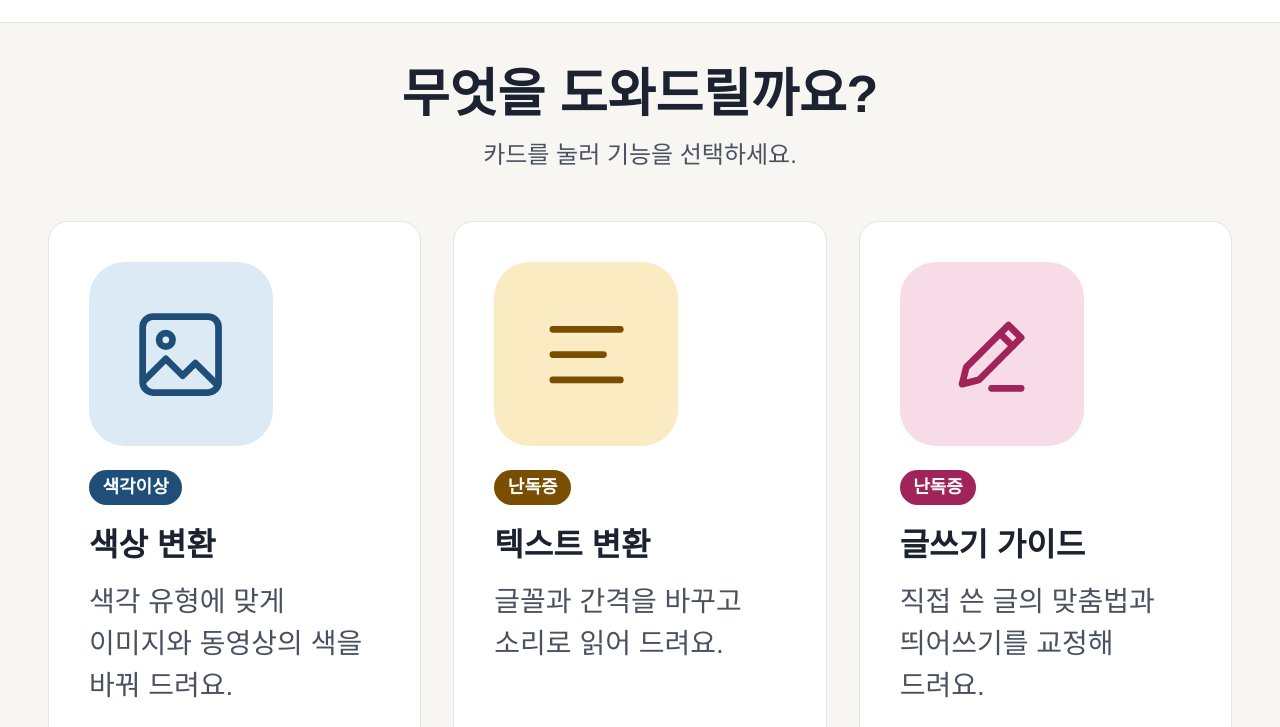
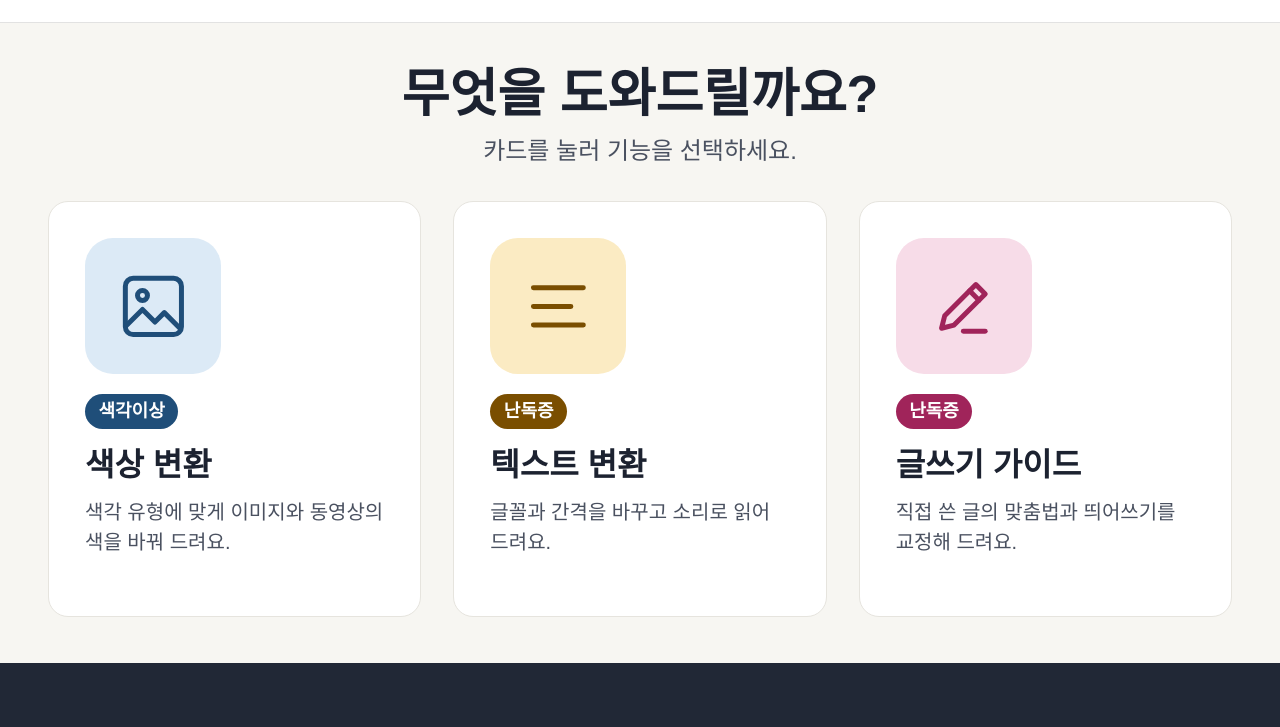
Before and after one commit to erasero/readly, a plain HTML site: page index.html in a window 1280 px wide. Shown: the part 73-800 px from the top of the page. Drawn offline with Linux system fonts and the light colour scheme; a web font is replaced by a local one.

Commit message:
style: 홈 카드 너비별 열 수와 크기 조정

```diff
--- a/css/home.css
+++ b/css/home.css
@@ -1,7 +1,7 @@
 /* 홈 */
 .hero {
   text-align: center;
-  margin-bottom: 48px;
+  margin-bottom: 1.5rem;
 }
 
 .hero__title {
@@ -11,32 +11,48 @@
 }
 
 .hero__desc {
-  margin-top: 12px;
+  margin-top: 0.5rem;
+  font-size: var(--fs-body);
   color: var(--color-body);
 }
 
+/* 폰: 1열, 카드는 아이콘 왼쪽 + 글 오른쪽 */
 .feature-list {
   display: grid;
-  grid-template-columns: repeat(3, 1fr);
-  gap: 32px;
+  grid-template-columns: 1fr;
+  gap: 1rem;
 }
 
 .feature-card {
-  display: flex;
-  flex-direction: column;
-  align-items: flex-start;
+  display: grid;
+  grid-template-columns: auto 1fr;
+  grid-template-rows: auto auto 1fr;
+  align-items: start;
+  column-gap: 1rem;
   height: 100%;
-  min-height: 590px;
-  padding: 40px;
+  padding: 1.25rem;
   transition: transform 0.2s, box-shadow 0.2s, border-color 0.2s, background-color 0.2s;
+}
+
+.feature-card > * {
+  grid-column: 2;
+}
+
+.feature-card > .feature-icon--large {
+  grid-column: 1;
+  grid-row: 1 / -1;
+}
+
+.feature-card .tag {
+  justify-self: start;
 }
 
 .feature-card:hover,
 .feature-card:focus-visible {
-  transform: translateY(-8px);
+  transform: translateY(-4px);
   border-color: var(--color-primary);
   background-color: #f5f8ff;
-  box-shadow: 0 0 0 2.5px var(--color-primary), 0 16px 32px rgba(28, 34, 48, 0.12);
+  box-shadow: 0 0 0 2.5px var(--color-primary), 0 12px 24px rgba(28, 34, 48, 0.12);
 }
 
 .feature-card:hover .feature-card__title,
@@ -45,20 +61,125 @@
 }
 
 .feature-icon--large {
-  width: 184px;
-  height: 184px;
-  border-radius: 36px;
-  margin-bottom: 24px;
+  width: 4.5rem;
+  height: 4.5rem;
+  border-radius: 1rem;
 }
 
 .feature-card__title {
-  margin-top: 16px;
+  margin-top: 0.5rem;
   font-size: var(--fs-card-title);
   font-weight: 700;
 }
 
 .feature-card__desc {
-  margin-top: 12px;
-  font-size: 28px;
+  margin-top: 0.25rem;
+  font-size: var(--fs-small);
   color: var(--color-body);
 }
+
+/* 태블릿: 2열, 카드는 위아래 배치, 마지막 카드는 가로로 길게 */
+@media (min-width: 768px) {
+  .hero {
+    margin-bottom: 2rem;
+  }
+
+  .feature-list {
+    grid-template-columns: repeat(2, 1fr);
+    gap: 1.5rem;
+  }
+
+  .feature-card {
+    display: flex;
+    flex-direction: column;
+    align-items: flex-start;
+    padding: 2rem;
+  }
+
+  .feature-icon--large {
+    width: 7rem;
+    height: 7rem;
+    border-radius: 1.5rem;
+    margin-bottom: 1.25rem;
+  }
+
+  .feature-card__title {
+    margin-top: 0.75rem;
+  }
+
+  .feature-card__desc {
+    margin-top: 0.5rem;
+  }
+
+  .feature-list > li:last-child:nth-child(odd) {
+    grid-column: 1 / -1;
+  }
+
+  .feature-list > li:last-child:nth-child(odd) .feature-card {
+    display: grid;
+    column-gap: 2rem;
+  }
+
+  .feature-list > li:last-child:nth-child(odd) .feature-icon--large {
+    margin-bottom: 0;
+  }
+}
+
+/* 노트북: 3열 */
+@media (min-width: 1024px) {
+  .feature-list {
+    grid-template-columns: repeat(3, 1fr);
+    gap: 2rem;
+  }
+
+  .feature-list > li:last-child:nth-child(odd) {
+    grid-column: auto;
+  }
+
+  .feature-list > li:last-child:nth-child(odd) .feature-card {
+    display: flex;
+  }
+
+  .feature-list > li:last-child:nth-child(odd) .feature-icon--large {
+    margin-bottom: 1.25rem;
+  }
+
+  .feature-card {
+    min-height: 26rem;
+    padding: 2.25rem;
+  }
+
+  .feature-card:hover,
+  .feature-card:focus-visible {
+    transform: translateY(-8px);
+  }
+
+  .feature-icon--large {
+    width: 8.5rem;
+    height: 8.5rem;
+    border-radius: 1.75rem;
+  }
+}
+
+/* 큰 화면: 기존 Figma 크기 */
+@media (min-width: 1440px) {
+  .hero {
+    margin-bottom: 3rem;
+  }
+
+  .feature-card {
+    min-height: 36.875rem;
+    padding: 2.5rem;
+  }
+
+  .feature-icon--large {
+    width: 11.5rem;
+    height: 11.5rem;
+    border-radius: 2.25rem;
+    margin-bottom: 1.5rem;
+  }
+
+  .feature-card__desc {
+    font-size: 1.75rem;
+  }
+}
```
